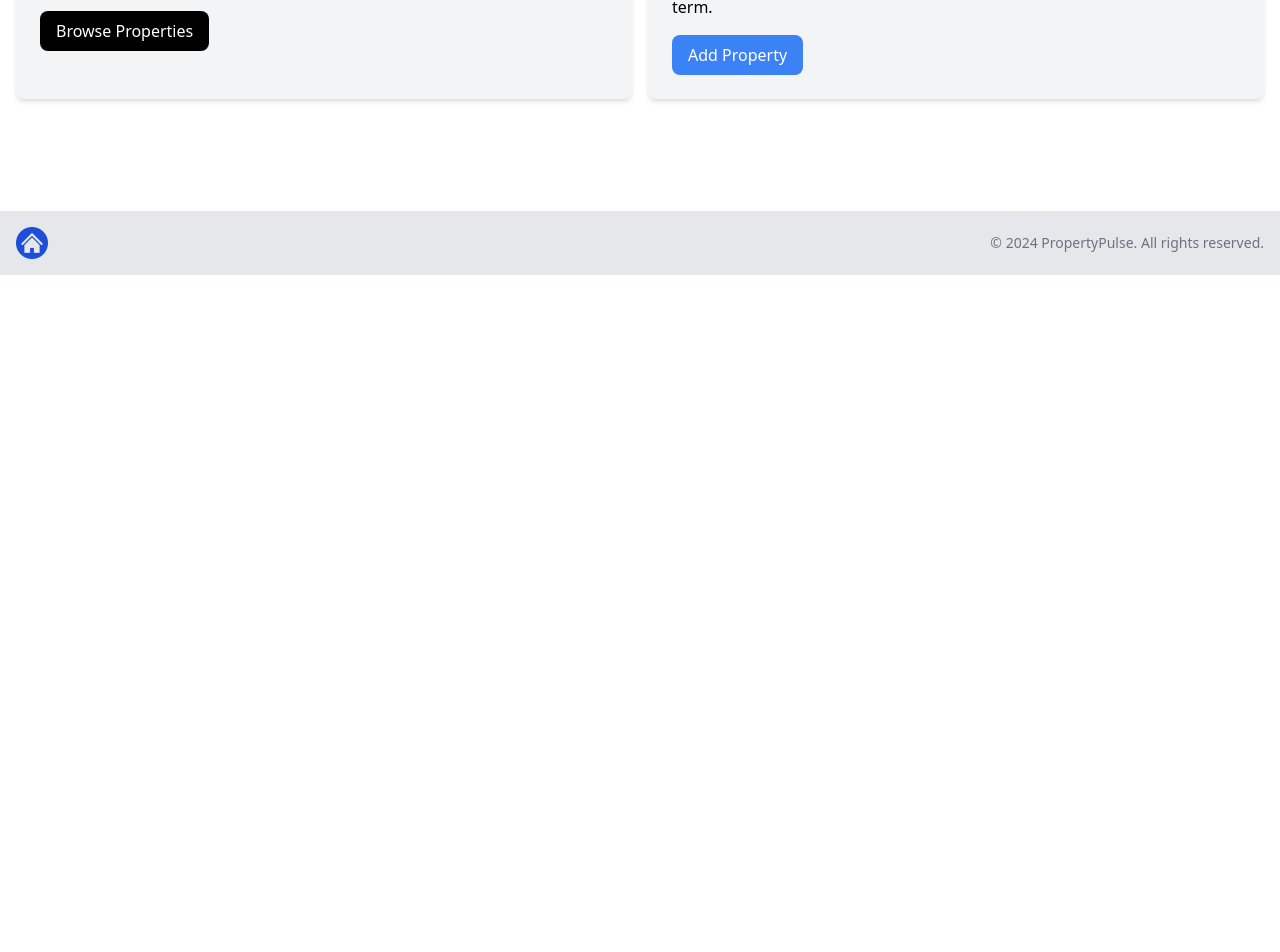
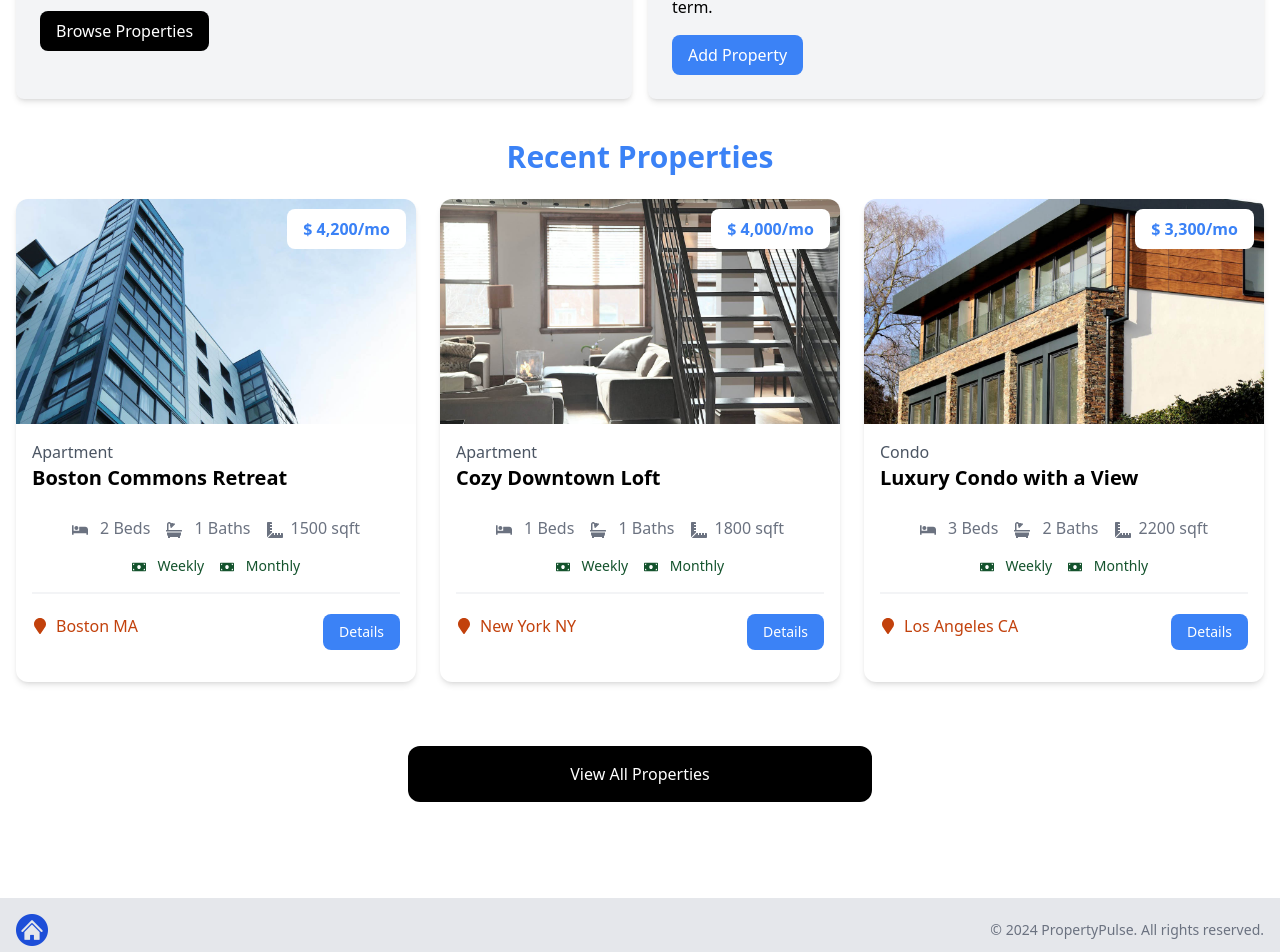
Before and after one commit to ali-smz/next.js-property-rental, a Next.js app: page / in a window 1280 px wide. Shown: the part 546-1498 px from the top of the page. Before the commit the page ends 821 px from the top, so only its background shows below. Built offline with nearby package versions, Linux system fonts and the light colour scheme.

Commit message:
404 and loading added

```diff
--- /dev/null
+++ b/app/loading.jsx
@@ -0,0 +1,22 @@
+"use client";
+import ClipLoader from "react-spinners/ClipLoader";
+
+const override = {
+  display: "block",
+  margin: "100px auto",
+};
+
+const LoadingPage = ({ loading }) => {
+  return (
+    <ClipLoader
+      color="#3b82f6"
+      loading={loading}
+      cssOverride={override}
+      size={150}
+      aria-label="Loading Spinner"
+      data-testid="loader"
+    />
+  );
+};
+
+export default LoadingPage;
--- /dev/null
+++ b/app/not-found.jsx
@@ -0,0 +1,31 @@
+import { FaExclamationTriangle } from "react-icons/fa";
+import Link from "next/link";
+
+const NotFound = () => {
+  return (
+    <section className="bg-blue-50 min-h-screen flex-grow">
+      <div className="container m-auto max-w-2xl py-24">
+        <div className="bg-white px-6 py-24 mb-4 shadow-md rounded-md border m-4 md:m-0">
+          <div className="flex justify-center">
+            <FaExclamationTriangle className=" text-8xl text-yellow-400" />
+          </div>
+          <div className="text-center">
+            <h1 className="text-3xl font-bold mt-4 mb-2">Page Not Found</h1>
+            <p className="text-gray-500 text-xl mb-10">
+              The page you are looking for does not exist.
+            </p>
+            <Link
+              href="/"
+              className="bg-blue-700 hover:bg-blue-800 text-white font-bold py-4 px-6 rounded"
+            >
+              Go Home
+            </Link>
+          </div>
+        </div>
+      </div>
+      <div className="flex-grow"></div>
+    </section>
+  );
+};
+
+export default NotFound;
--- a/app/page.jsx
+++ b/app/page.jsx
@@ -1,12 +1,13 @@
 import Hero from "@/components/Hero";
+import HomeProperties from "@/components/HomeProperties";
 import InfoBoxes from "@/components/InfoBoxes";
-import React from "react";
 
 const HomePage = () => {
   return (
     <>
       <Hero />
       <InfoBoxes />
+      <HomeProperties />
     </>
   );
 };
--- a/app/properties/page.jsx
+++ b/app/properties/page.jsx
@@ -5,9 +5,6 @@
   return (
     <section className="px-4 py-6">
       <div className="container-xl lg:container m-auto">
-        <h2 className="text-3xl font-bold text-blue-500 mb-6 text-center">
-          Recent Properties
-        </h2>
         <div className="grid grid-cols-1 md:grid-cols-3 gap-6">
           {properties.map((property) => (
             <PropertyCard key={property._id} property={property} />
--- /dev/null
+++ b/components/HomeProperties.jsx
@@ -0,0 +1,43 @@
+import properties from "@/properties.json";
+import PropertyCard from "./PropertyCard";
+import Link from "next/link";
+
+const HomeProperties = () => {
+  const recentProperties = properties
+    .sort(() => {
+      Math.random() - Math.random();
+    })
+    .slice(0, 3);
+
+  return (
+    <>
+      <section className="px-4 py-6">
+        <div className="container-xl lg:container m-auto">
+          <h2 className="text-3xl font-bold text-blue-500 mb-6 text-center">
+            Recent Properties
+          </h2>
+          <div className="grid grid-cols-1 md:grid-cols-3 gap-6">
+            {recentProperties === 0 ? (
+              <p>No properties found</p>
+            ) : (
+              recentProperties.map((property) => (
+                <PropertyCard key={property._id} property={property} />
+              ))
+            )}
+          </div>
+        </div>
+      </section>
+
+      <section className="m-auto max-w-lg my-10 px-6">
+        <Link
+          href="/properties"
+          className="block bg-black text-white text-center py-4 px-6 rounded-xl hover:bg-gray-700"
+        >
+          View All Properties
+        </Link>
+      </section>
+    </>
+  );
+};
+
+export default HomeProperties;
--- a/package.json
+++ b/package.json
@@ -12,7 +12,8 @@
     "next": "15.0.0",
     "react": "19.0.0-rc-65a56d0e-20241020",
     "react-dom": "19.0.0-rc-65a56d0e-20241020",
-    "react-icons": "^5.3.0"
+    "react-icons": "^5.3.0",
+    "react-spinners": "^0.14.1"
   },
   "devDependencies": {
     "postcss": "^8",
```
Also changed, not shown: 1 other file (tests, documents, lock files or other folders).
